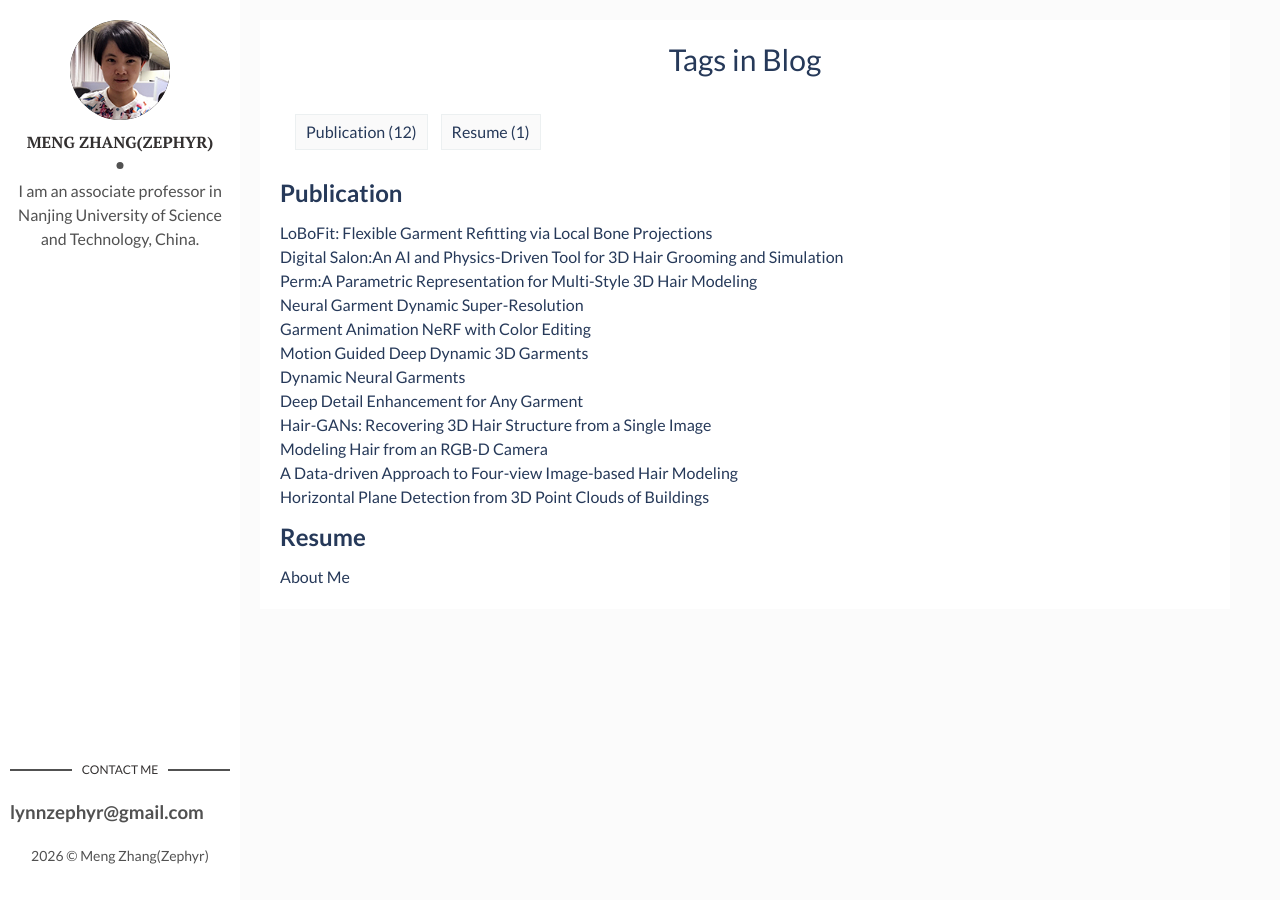
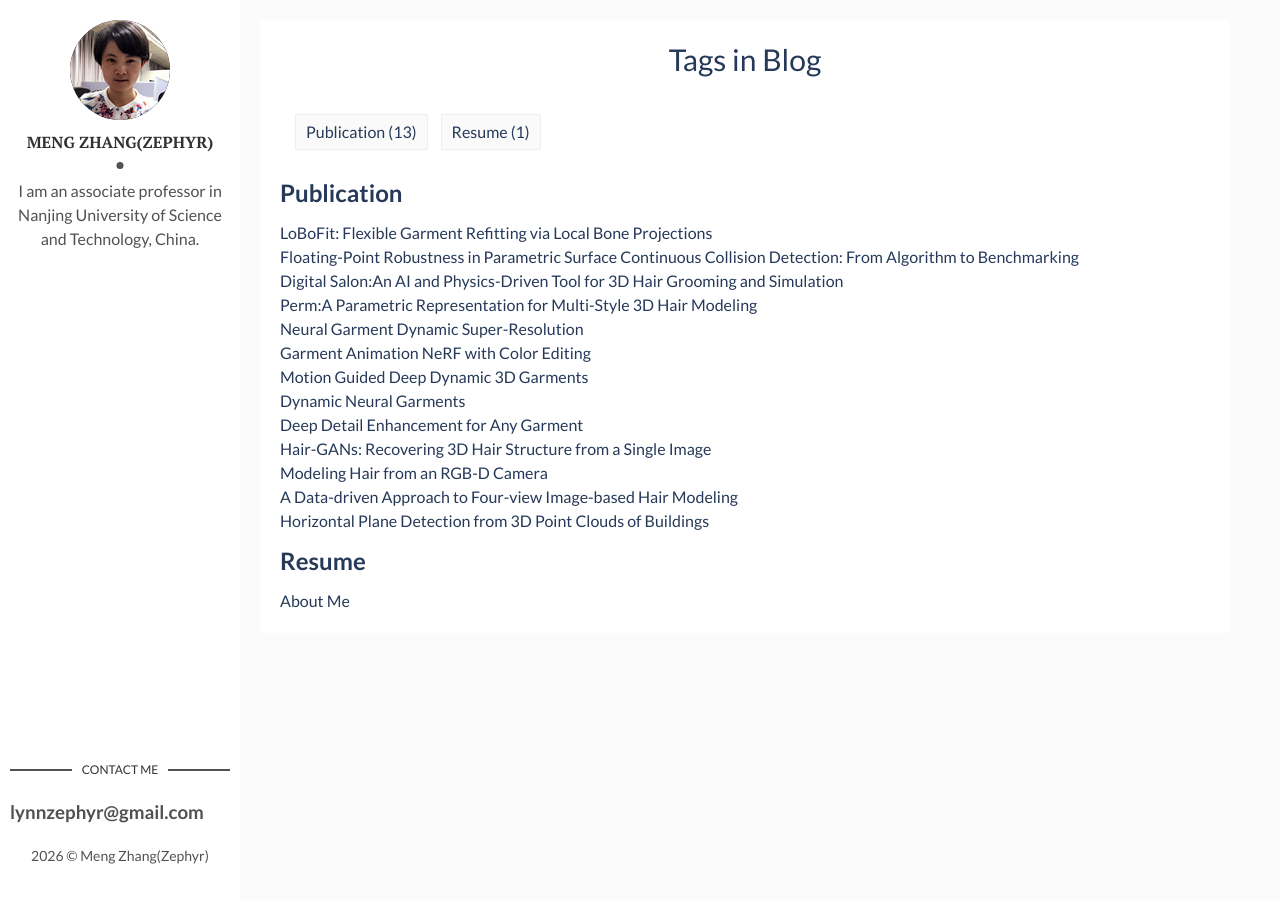
Before and after one commit to MengZephyr/MengZephyr.github.io, a Jekyll site: the page built from tags.html, in a window 1280 px wide. Built offline with Jekyll 4.4.1, drawn with Linux system fonts in a browser that asks for light colours.

Commit message:
Fix title formatting in CCD Benchmarking post

```diff
--- a/_posts/2026-02-14-CCD-Benchmarking.markdown
+++ b/_posts/2026-02-14-CCD-Benchmarking.markdown
@@ -1,6 +1,6 @@
 ---
 layout: post
-title: Floating-Point Robustness in Parametric Surface Continuous Collision Detection: From Algorithm to Benchmarking
+title: 'Floating-Point Robustness in Parametric Surface Continuous Collision Detection: From Algorithm to Benchmarking'
 description: # Add post description (optional)
 img: p12.jpg # Add image post (optional)
 fig-caption: # Add figcaption (optional)
```
